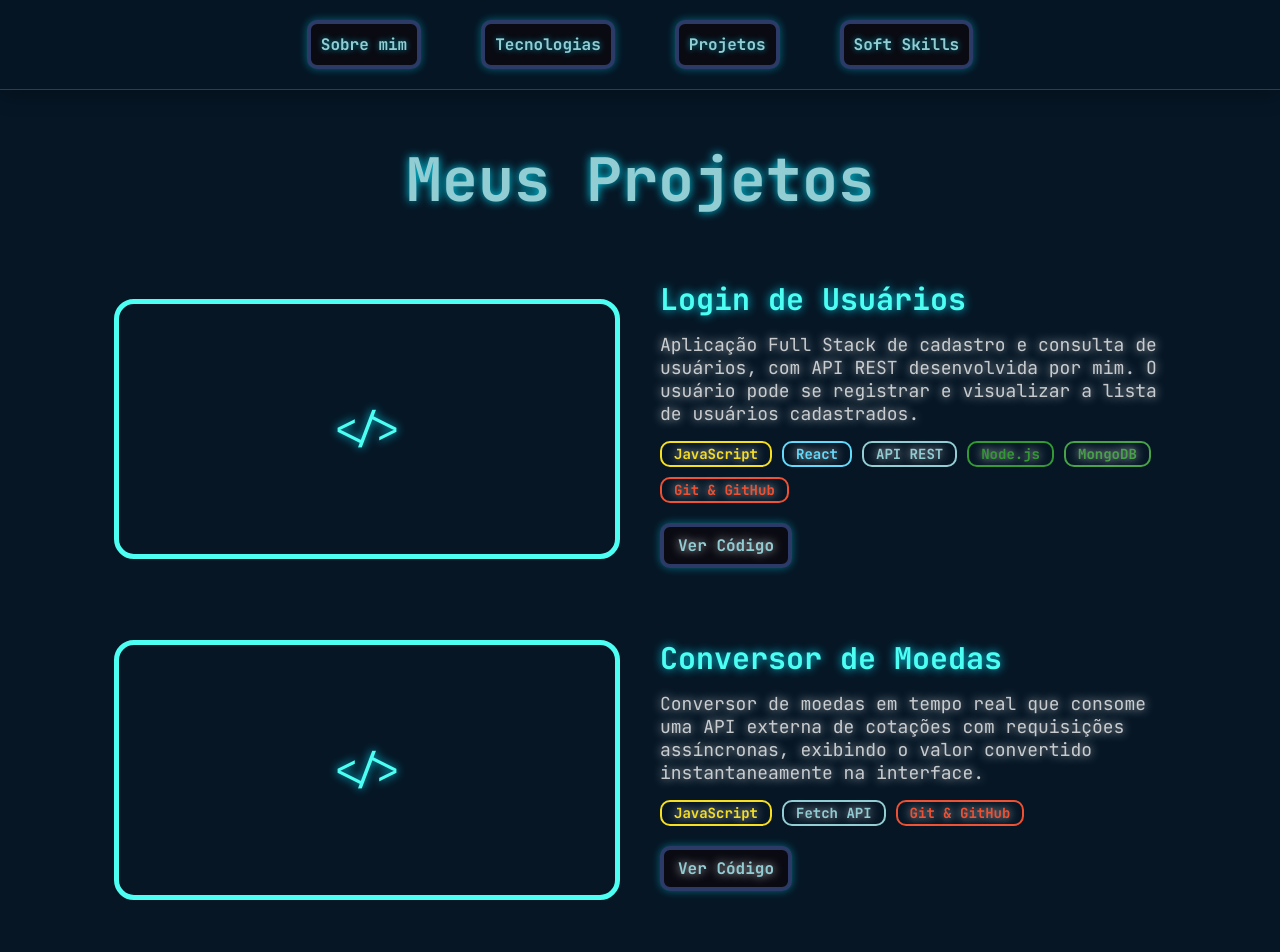
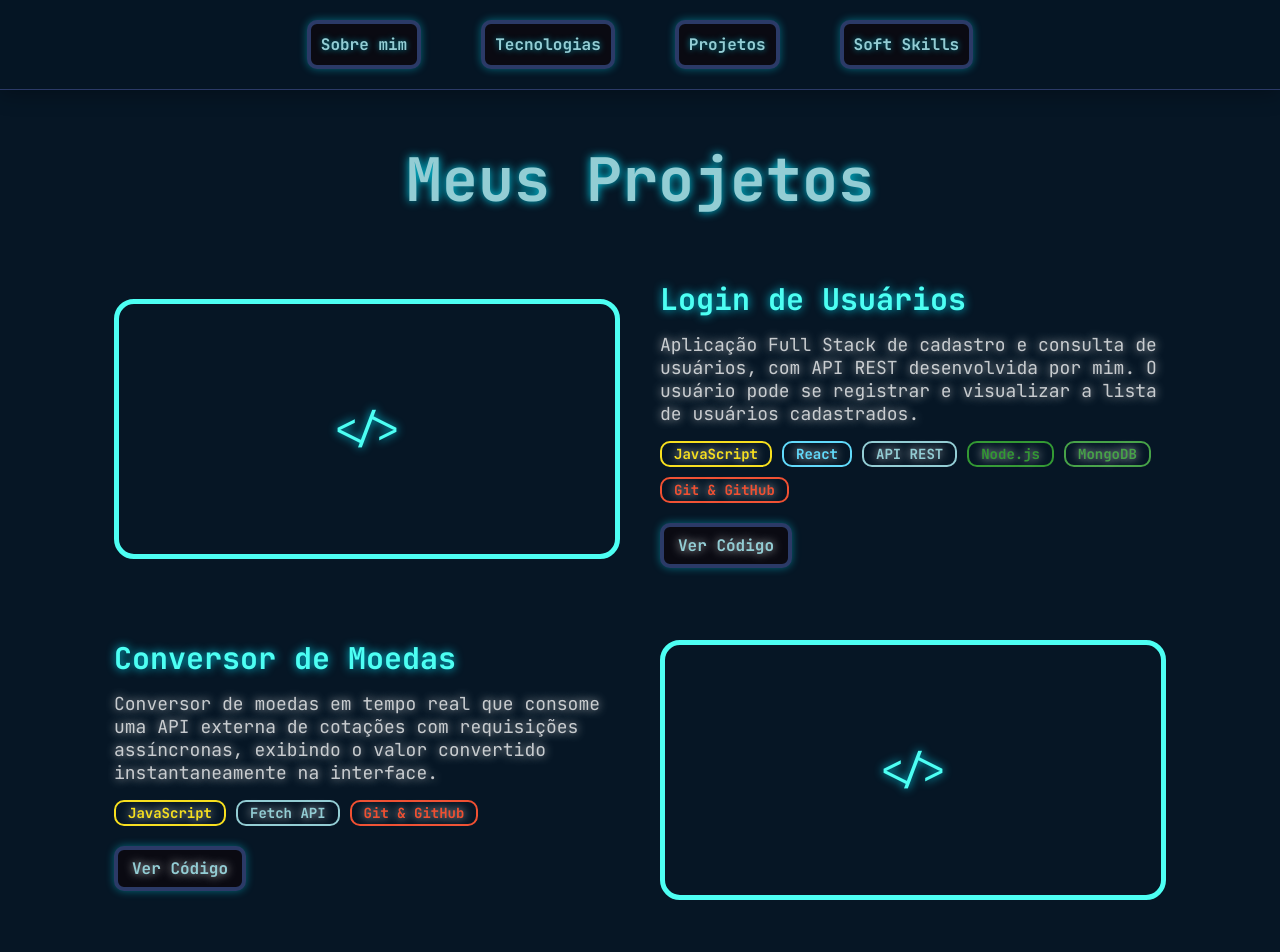
Before and after one commit to arthur-wso/portfolio-pessoal, a React (Vite) app: page /projetos in a window 1280 px wide. Shown: the top 952 px of the page. Built offline with nearby package versions, Linux system fonts and the light colour scheme.

Commit message:
feat: adiciona efeito de alternância em imagens dos projetos

```diff
--- a/src/pages/Projects/index.jsx
+++ b/src/pages/Projects/index.jsx
@@ -17,9 +17,9 @@ function Projects() {
 		<Container>
 			<Title>Meus Projetos</Title>
 			<Section>
-				{projects.map((projeto) => (
+				{projects.map((projeto, indice) => (
 					<Case key={projeto.id}>
-						<Shot>{'</>'}</Shot>
+						<Shot $inverso={indice % 2 === 1}>{'</>'}</Shot>
 						<div>
 							<Name>{projeto.titulo}</Name>
 							<Description>{projeto.descricao}</Description>
--- a/src/pages/Projects/styles.js
+++ b/src/pages/Projects/styles.js
@@ -33,6 +33,8 @@ export const Shot = styled.div`
     font-size: 40px;
     color: #4DFFF3;
     text-shadow: 0 0 10px rgba(0, 229, 255, 0.9);
+
+    order: ${(props) => (props.$inverso ? 1 : 0)};
 `;
 
 export const Name = styled.h2`
```
